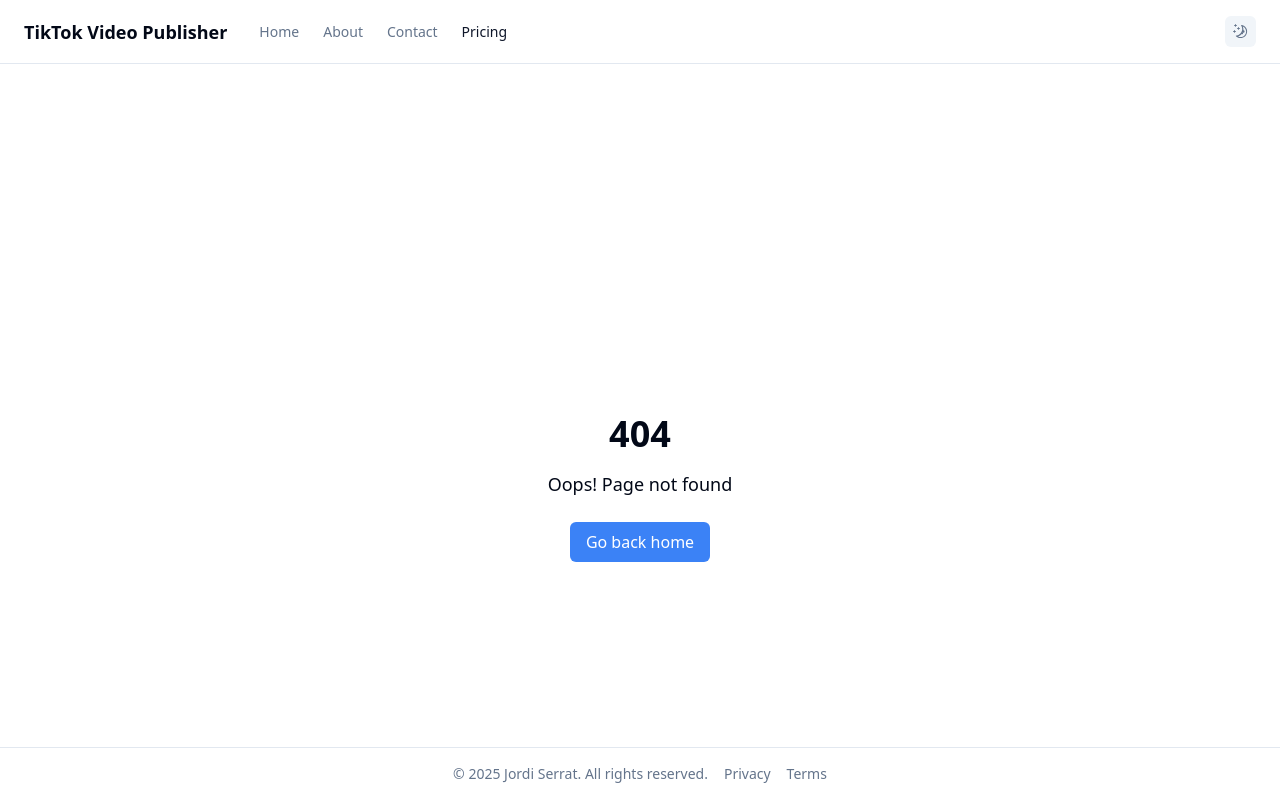
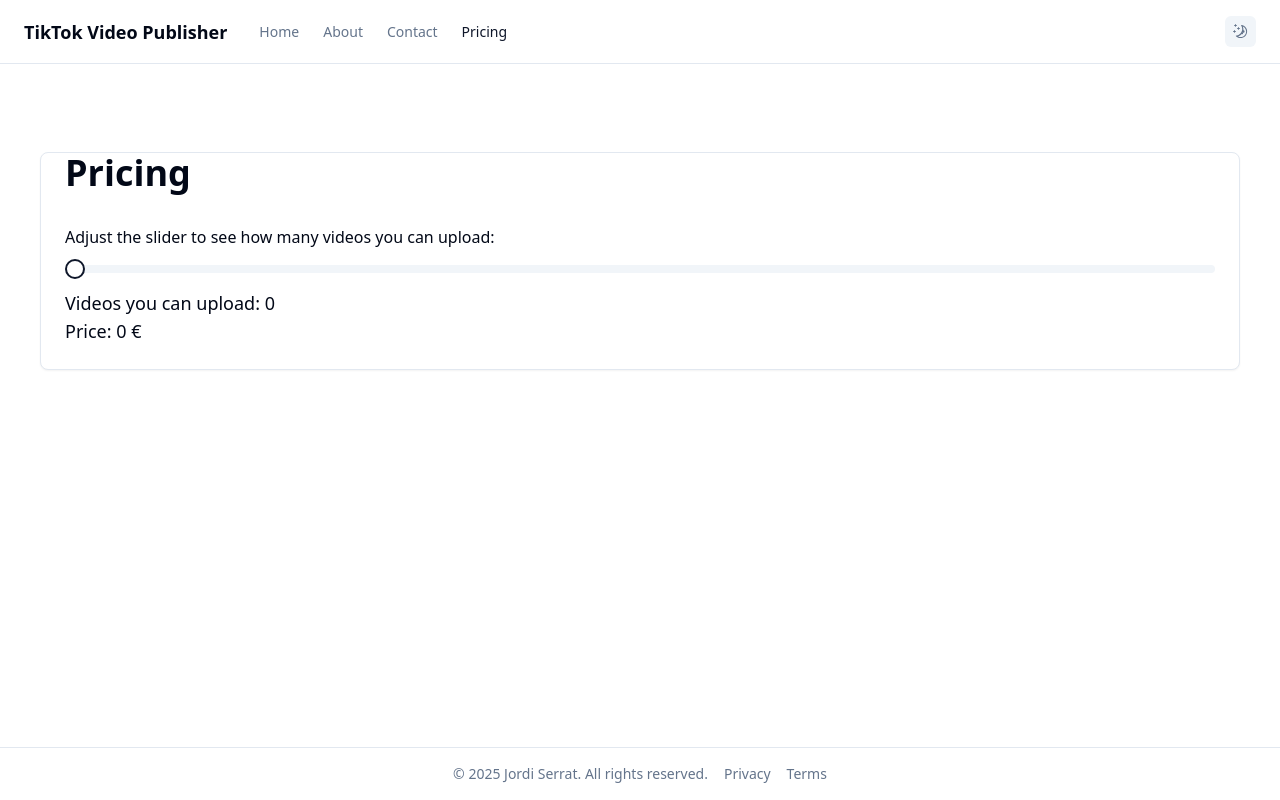
Before and after one commit to altanlabs/prova, a React (Vite) app: page /pricing in a window 1280 px wide. Before the commit this address had no page. Built offline with nearby package versions, Linux system fonts and the light colour scheme; what @radix-ui/themes would draw is missing.

Commit message:
Add pricing page with slider and update routes in App.tsx

```diff
--- a/src/App.tsx
+++ b/src/App.tsx
@@ -17,6 +17,7 @@
 import Index from "./pages/index";
 import NotFound from "./pages/NotFound";
 import DashboardPage from "./pages/dashboard/DashboardPage";
+import PricingPage from "./pages/pricing";
 import { useTheme } from "./theme/use-theme";
 
 const appName = "TikTok Video Publisher";
@@ -96,6 +97,7 @@
                   }
                 >
                   <Route index element={<Index />} />
+                  <Route path="pricing" element={<PricingPage />} />
                   <Route path="*" element={<NotFound />} />
                 </Route>
 
--- /dev/null
+++ b/src/pages/pricing.tsx
@@ -0,0 +1,32 @@
+import { useState } from "react";
+import { Card, CardContent } from "@/components/ui/card";
+import { Slider } from "@/components/ui/slider";
+
+export default function PricingPage() {
+  const [videoCount, setVideoCount] = useState<number>(0);
+
+  const handleSliderChange = (value: number[]) => {
+    setVideoCount(value[0]);
+  };
+
+  return (
+    <div className="container mx-auto px-4 py-16">
+      <Card>
+        <CardContent>
+          <h1 className="text-4xl font-bold mb-8">Pricing</h1>
+          <p className="mb-4">Adjust the slider to see how many videos you can upload:</p>
+          <Slider
+            value={[videoCount]}
+            onValueChange={handleSliderChange}
+            min={0}
+            max={100}
+            step={1}
+            className="mb-4"
+          />
+          <p className="text-lg">Videos you can upload: {videoCount === 100 ? '∞' : videoCount}</p>
+          <p className="text-lg">Price: 0 €</p>
+        </CardContent>
+      </Card>
+    </div>
+  );
+}
```
